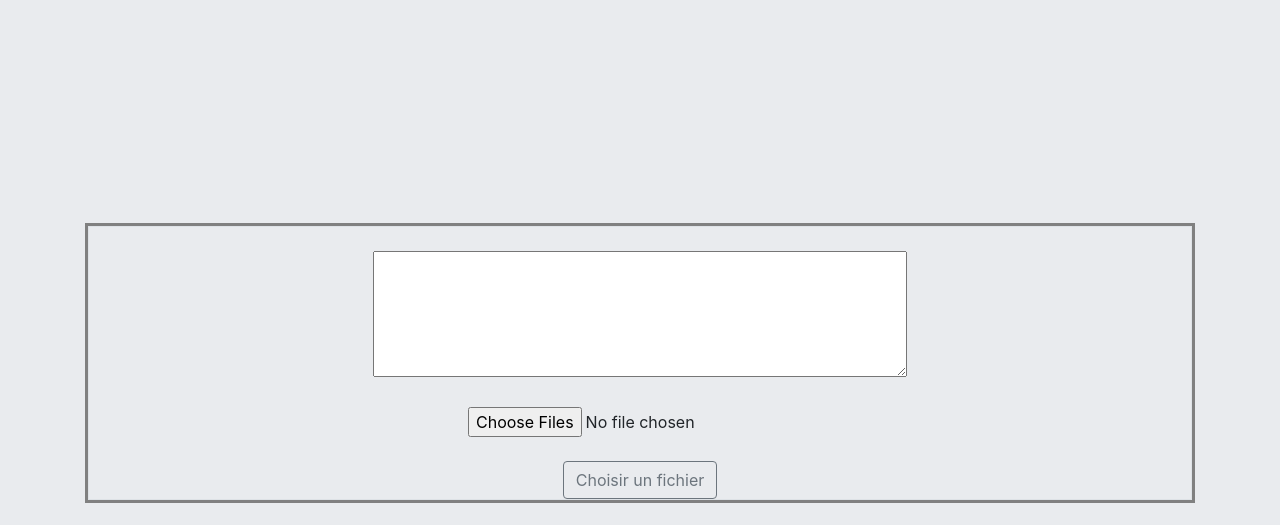
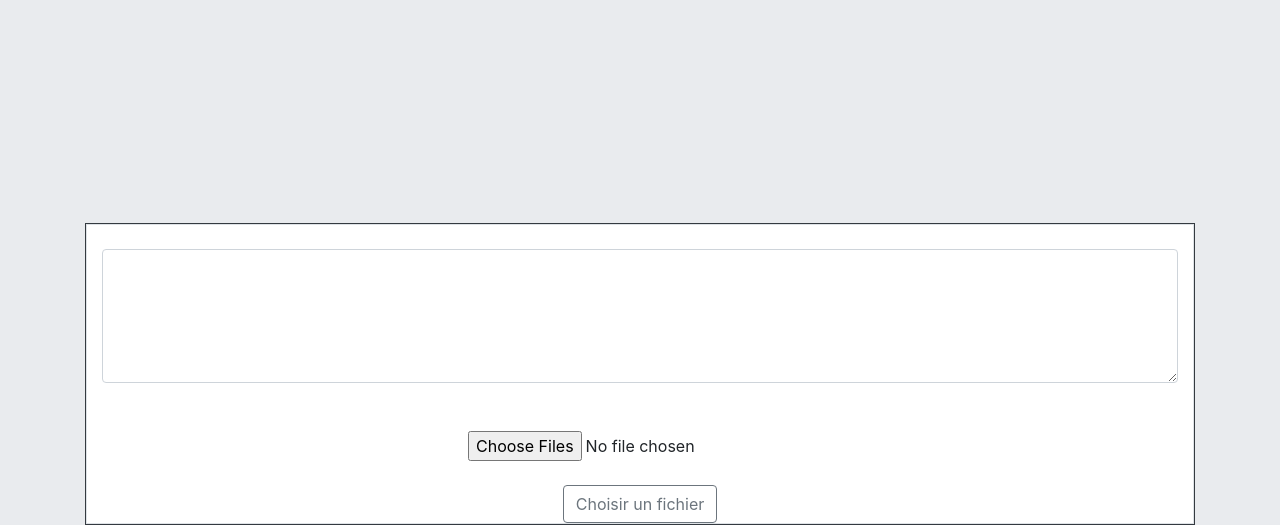
Before and after one commit to Exo-poulpe/Project-Facebook, a PHP site: page / in a window 1280 px wide. Shown: the part 603-1128 px from the top of the page. Before the commit the page ends 1106 px from the top, so only its background shows below. Run offline with PHP 8.4, Linux system fonts and the light colour scheme.

Commit message:
Modif design form more clean but not perfect and check multiple image import

```diff
--- a/index.php
+++ b/index.php
@@ -54,10 +54,11 @@
         <br>
         <br>
         <br>
-        <div class="rows center-block text-center" style="background-color: #e9ebee; border-style: solid; border-color: grey">
+        <!--Formulaire-->
+        <div class="rows center-block text-center border border-dark bg-white" >
         <form method="post" action="PhpServer.php" enctype="multipart/form-data" id="formulaire" class="text-center img-fluid col-12 border">
           <br>
-            <textarea rows="5" cols="50" form="formulaire" name="textPost" class="img-fluid"></textarea>
+            <textarea rows="5" cols="100" form="formulaire" name="textPost" class="img-fluid form-control"></textarea>
             <br>
             <br>
               <input type="file" accept="image/*" multiple name="filePictures[]"/>
@@ -66,6 +67,8 @@
               <input type="submit" name="btnEnvoyer" value="Choisir un fichier" class="btn btn-outline-secondary" />
         </form>
       </div>
+
+
       </div>
 
 
```
